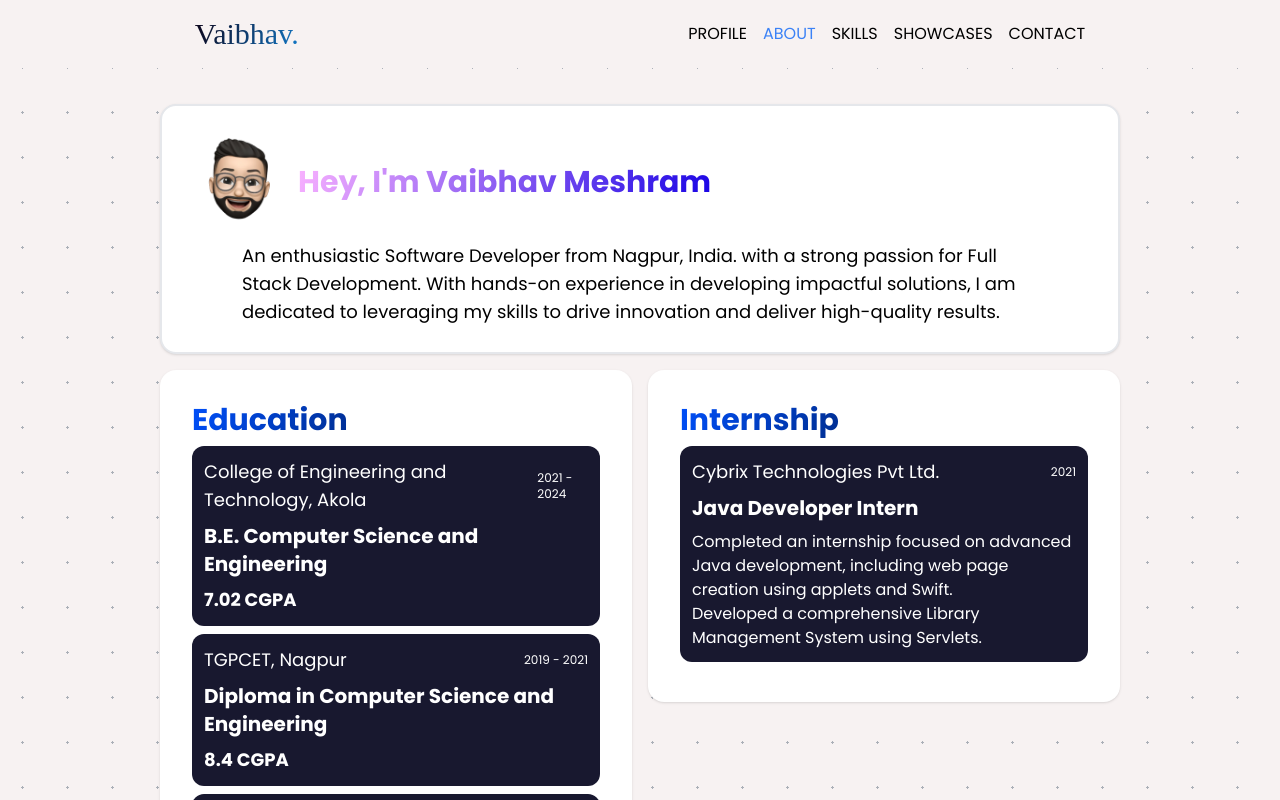
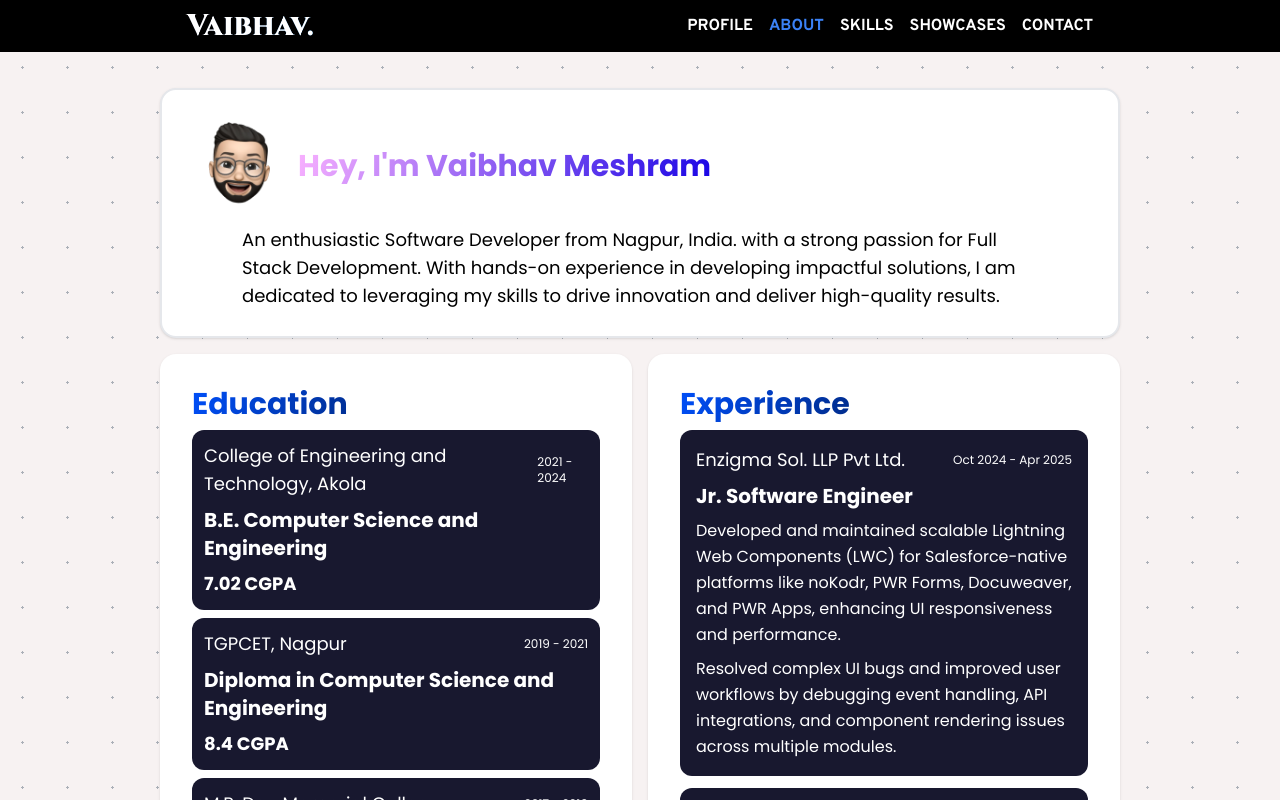
Before and after one commit to JuniorfoxDev/Portfolio, a React (Vite) app: page /About in a window 1280 px wide. Shown: the top 800 px of the page. Built offline with nearby package versions, Linux system fonts and the light colour scheme; a web font is replaced by a local one.

Commit message:
updates of 2025

```diff
--- a/index.html
+++ b/index.html
@@ -6,6 +6,9 @@
     <link rel="icon" type="image/svg+xml" href="/vite.svg" />
     <link rel="stylesheet" href="https://fonts.googleapis.com/css2?family=Sevillana&display=swap">
     <link rel="stylesheet" href="https://fonts.googleapis.com/css2?family=Poppins:ital,wght@0,100;0,200;0,300;0,400;0,500;0,600;0,700;0,800;0,900;1,100;1,200;1,300;1,400;1,500;1,600;1,700;1,800;1,900&display=swap">
+    <link href="https://fonts.googleapis.com/css2?family=Bebas+Neue&display=swap" rel="stylesheet">
+    <link href="https://fonts.googleapis.com/css2?family=Cinzel:wght@800&display=swap" rel="stylesheet">
+    <link href="https://fonts.googleapis.com/css2?family=Overpass:ital,wght@0,700;1,700&display=swap" rel="stylesheet">
     <meta name="viewport" content="width=device-width, initial-scale=1.0" />
     <title>Portfolio</title>
 </head>
--- a/src/Components/Navbar.jsx
+++ b/src/Components/Navbar.jsx
@@ -2,6 +2,9 @@ import { NavLink } from "react-router-dom"
 import { AiOutlineMenuFold } from "react-icons/ai";
 import { AiOutlineMenuUnfold } from "react-icons/ai";
 import { useEffect, useState } from "react";
+import { RxHamburgerMenu } from "react-icons/rx";
+import { IoCloseSharp } from "react-icons/io5";
+
 
 const Navbar = () => {
     const [isMobileOpen,setIsMobileOpen] = useState(false);
@@ -13,7 +16,7 @@ const Navbar = () => {
     const fullText = "Vaibhav.";
     useEffect(() => {
         let index =0;
-        const IntervalId = setInterval(() => {setText(fullText.slice(0,index)); index++; if(index > fullText.length){clearInterval(IntervalId)}},100)
+        const IntervalId = setInterval(() => {setText(fullText.slice(0,index)); index++; if(index > fullText.length){clearInterval(IntervalId)}},290)
         return () => clearInterval(IntervalId)
     },[]);
     const handleScroll = () => {
@@ -28,22 +31,23 @@ const Navbar = () => {
         return () => window.removeEventListener('scroll',handleScroll);
     },[])
     return (
-        <div className={` ${isScrolled ? 'bg-transparent backdrop-filter z-40 backdrop-blur-sm text-gray-400' : 'bg-[#F7F2F2]' }  transition-all duration-300 sticky top-0 flex items-center justify-around py-4`}>
-            <NavLink to='/' className="font-sevillo text-3xl bg-nav-text bg-clip-text text-transparent"  onClick={toggleMobileMenu}>{text}</NavLink>
+        <div className={` ${isScrolled ? 'bg-transparent backdrop-filter z-10 backdrop-blur-sm text-black' : 'bg-black text-white' }  transition-all duration-300 sticky top-0 flex items-center justify-around py-2`}>
+            <NavLink to='/' className="font-cinzel text-3xl bg-nav-text bg-clip-text "  onClick={toggleMobileMenu}>{text}</NavLink>
             <div className="hidden md:flex gap-4 uppercase">
-                <NavLink to='/' className={({ isActive }) => isActive ? "text-blue-500 font-poppins text-base" : "font-poppins text-base"}>Profile</NavLink>
-                <NavLink to='/About' className={({ isActive }) => isActive ? "text-blue-500 font-poppins text-base" : "font-poppins text-base"}>About</NavLink>
-                <NavLink to='/Skills' className={({ isActive }) => isActive ? "text-blue-500 font-poppins text-base" : "font-poppins text-base"}>Skills</NavLink>
-                <NavLink to='/Projects' className={({ isActive }) => isActive ? "text-blue-500 font-poppins text-base" : "font-poppins text-base"}>ShowCases</NavLink>
-                <NavLink to='/Contact' className={({ isActive }) => isActive ? "text-blue-500 font-poppins text-base" : "font-poppins text-base"}>Contact</NavLink>
+                <NavLink to='/' className={({ isActive }) => isActive ? "text-blue-500 font-overpass text-base" : "font-overpass text-white text-base"}>Profile</NavLink>
+                <NavLink to='/About' className={({ isActive }) => isActive ? "text-blue-500 font-overpass text-base" : "font-overpass text-base"}>About</NavLink>
+                <NavLink to='/Skills' className={({ isActive }) => isActive ? "text-blue-500 font-overpass text-base" : "font-overpass text-base"}>Skills</NavLink>
+                <NavLink to='/Projects' className={({ isActive }) => isActive ? "text-blue-500 font-overpass font-bold text-base" : "font-overpass text-base"}>ShowCases</NavLink>
+                <NavLink to='/Contact' className={({ isActive }) => isActive ? "text-blue-500 font-overpass font-bold text-base" : "font-overpass text-base"}>Contact</NavLink>
             </div>
             <div className="md:hidden">
                 <button onClick={toggleMobileMenu}>
-                    {isMobileOpen ? <AiOutlineMenuFold size={24}/> : <AiOutlineMenuUnfold size={24}/>}
+                    {isMobileOpen ? <IoCloseSharp size={24}/> : <RxHamburgerMenu size={24} />
+                    }
                 </button>
             </div>
             {isMobileOpen && (
-                <div className="flex flex-col items-center absolute top-16 left-0  w-full  bg-[#F2F2F2] p-4 md:hidden uppercase">
+                <div className="flex flex-col items-center absolute top-12 left-0  w-full  bg-[#000] text-white p-4 md:hidden uppercase">
                     <NavLink to='/' className={({ isActive }) => isActive ? "text-blue-500 py-2" : "font-poppins text-2xl py-2"} onClick={toggleMobileMenu}>Profile</NavLink>
                     <NavLink to='/About' className={({ isActive }) => isActive ? "text-blue-500 py-2" : "font-poppins text-2xl py-2"} onClick={toggleMobileMenu}>About</NavLink>
                     <NavLink to='/Skills' className={({ isActive }) => isActive ? "text-blue-500 py-2" : "font-poppins text-2xl py-2"} onClick={toggleMobileMenu}>Skills</NavLink>
--- a/src/Pages/About.jsx
+++ b/src/Pages/About.jsx
@@ -4,7 +4,7 @@ const About = () => {
     <div className="h-[100vh] px-4 md:px-40 py-5 text-white">
       <div className="bg-white p-4 w-full rounded-2xl md:h-[250px] border-2 border-card-border shadow hover:shadow-xl text-black my-4">
         <div className="flex items-center">
-          <img src={img1} alt="" className="w-[120px] h-[120px]"/>
+          <img src={img1} alt="" className="w-[120px] h-[120px]" />
           <h2 className="font-poppins font-bold text-xl md:text-3xl bg-ab-text bg-clip-text text-transparent">Hey, I'm Vaibhav Meshram</h2>
         </div>
         <p className="px-4 md:px-16 text-lg font-poppins">An enthusiastic Software Developer from Nagpur, India. with a strong passion for Full Stack Development. With hands-on experience in developing impactful solutions, I am dedicated to leveraging my skills to drive innovation and deliver high-quality results.</p>
@@ -46,8 +46,25 @@ const About = () => {
           </div>
         </div>
         <div className="bg-white p-8 h-full w-full rounded-2xl shadow hover:shadow-xl">
-          <h2 className="font-poppins font-bold text-3xl bg-a-text bg-clip-text text-transparent">Internship</h2>
-          <div className="bg-[#18182F] p-3 rounded-xl my-2 w-full h-full hover:scale-105 duration-300">
+          <h2 className="font-poppins font-bold text-3xl bg-a-text bg-clip-text text-transparent">Experience</h2>
+          <div className="bg-[#18182F] p-4 rounded-xl my-2 w-full h-full hover:scale-105 duration-300">
+            <div className="flex flex-wrap items-center justify-between gap-4">
+              <h2 className="font-poppins text-white text-lg">Enzigma Sol. LLP Pvt Ltd.</h2>
+              <h5 className="font-poppins text-white text-xs">Oct 2024 - Apr 2025</h5>
+            </div>
+            <p className="mt-2 font-poppins font-bold text-white text-xl w-full">
+              Jr. Software Engineer
+            </p>
+            <p className="mt-2 font-poppins text-white text-base leading-relaxed w-full">
+              Developed and maintained scalable Lightning Web Components (LWC) for Salesforce-native platforms
+              like noKodr, PWR Forms, Docuweaver, and PWR Apps, enhancing UI responsiveness and performance.
+            </p>
+            <p className="mt-2 font-poppins text-white text-base leading-relaxed w-full">
+              Resolved complex UI bugs and improved user workflows by debugging event handling, API integrations,
+              and component rendering issues across multiple modules.
+            </p>
+          </div>
+          <div className="bg-[#18182F] p-3 rounded-xl my-3 w-full h-full hover:scale-105 duration-300">
             <div className="flex items-center justify-between gap-6">
               <h2 className="font-poppins text-white text-lg">Cybrix Technologies Pvt Ltd.</h2>
               <h5 className="font-poppins text-white text-xs">2021</h5>
--- a/tailwind.config.js
+++ b/tailwind.config.js
@@ -9,6 +9,9 @@ export default {
       fontFamily : {
         poppins: ['Poppins','system-ui'],
         sevillo: ["Sevillana", 'cursive'],
+        bebas: ["Bebas Neue", 'sans-serif'],
+        cinzel: ["Cinzel", 'serif'],
+        overpass: ["Overpass", 'sans-serif'],
       },
       placeholderColor: {
         'tomato': '#ff6347',
```
Also changed, not shown: src/Pages/Home.jsx (+11 -4 lines). Lines whose indentation alone changed are shown as unchanged.
